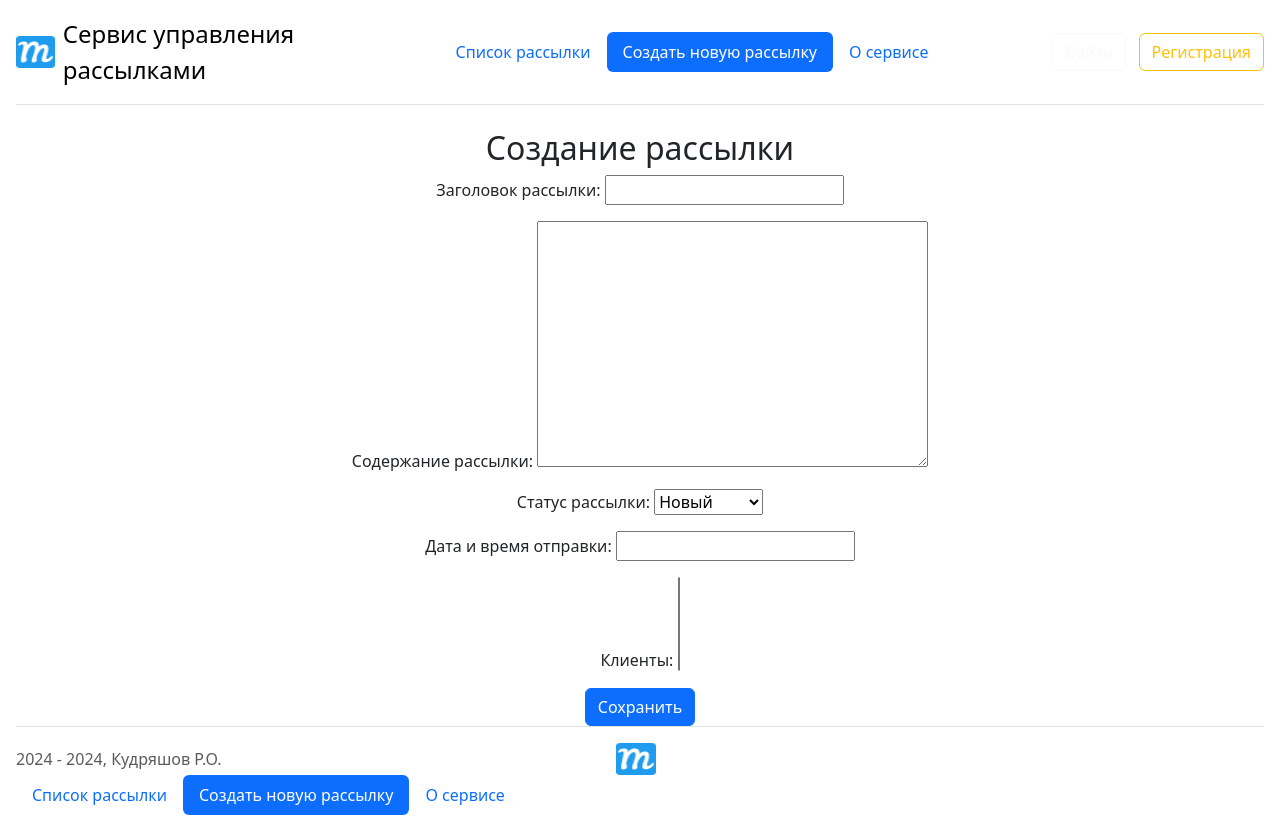
After one commit to KudryashovR/mailing_service, a Django app: page /mailings/new/ in a window 1280 px wide. The commit adds this page. Run offline with Django 5.2, Linux system fonts and the light colour scheme; data that the repository does not hold is empty.

Commit message:
ADD: MailingCreateView

```diff
--- a/main/templates/main/include/inc_menu.html
+++ b/main/templates/main/include/inc_menu.html
@@ -1,9 +1,12 @@
 <ul class="nav nav-pills">
     <li class="nav-item">
-        <a href="{% url 'main:home' %}" class="nav-link {% if current_url_name == 'home' %}active{% endif %}" aria-current="page">Список рассылки</a>
+        <a href="{% url 'main:home' %}" class="nav-link {% if current_url_name == 'home' %}active{% endif %}"
+           aria-current="page">Список рассылки</a>
     </li>
     <li class="nav-item">
-        <a href="#" class="nav-link {% if current_url_name == '#' %}active{% endif %}" aria-current="page">Создать новую рассылку</a>
+        <a href="{% url 'main:mailing_create' %}"
+           class="nav-link {% if current_url_name == 'mailing_create' %}active{% endif %}" aria-current="page">Создать
+            новую рассылку</a>
     </li>
     <li class="nav-item">
         <a href="#" class="nav-link {% if current_url_name == '#' %}active{% endif %}">О сервисе</a>
--- /dev/null
+++ b/main/templates/main/mailing_form.html
@@ -0,0 +1,11 @@
+{% extends 'main/base.html' %}
+{% block content %}
+<div class="container text-center">
+    <h2>{% if form.instance.pk %}Резактирование{% else %}Создание{% endif %} рассылки</h2>
+    <form method="post">
+        {% csrf_token %}
+        {{ form.as_p }}
+        <button type="submit" class="btn btn-primary">Сохранить</button>
+    </form>
+</div>
+{% endblock %}
--- a/main/urls.py
+++ b/main/urls.py
@@ -9,4 +9,5 @@ app_name = MainConfig.name
 urlpatterns = [
     path('', MailingListView.as_view(), name='home'),
     path('mailings/<int:pk>/', MailingDetailView.as_view(), name='mailing_detail'),
+    path('mailings/new/', MailingCreateView.as_view(), name='mailing_create'),
 ]
--- a/main/views.py
+++ b/main/views.py
@@ -25,15 +25,22 @@ class MailingDetailView(DetailView):
     template_name = 'main/mailing_detail.html'
     context_object_name = 'mailing'
 
-    def dysplay_clients(self, obj):
-        return ', '.join([client.get_full_name() for client in obj.clients.all()])
-
 
 class MailingCreateView(CreateView):
     model = Mailing
     template_name = 'main/mailing_form.html'
     form_class = MailingForm
-    success_url = reverse_lazy('mailing_list')
+    success_url = reverse_lazy('main:home')
+
+    def get_context_data(self, **kwargs):
+        context = super().get_context_data(**kwargs)
+
+        if self.request.resolver_match:
+            context['current_url_name'] = self.request.resolver_match.url_name
+        else:
+            context['current_url_name'] = None
+
+        return context
 
 
 class MailingUpdateView(UpdateView):
```
